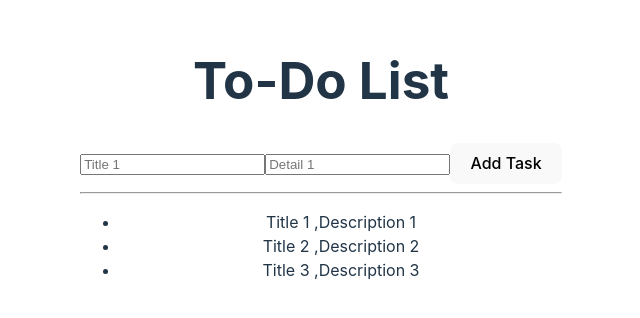
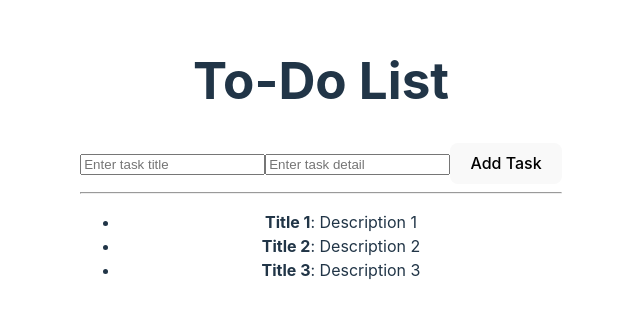
Before and after one commit to bannakonz/to-do-list, a React (Vite) app: page / in a window 1280 px wide. Shown: the part 242-560 px from the top of the page, without its empty margins (319-959 px from the left). Built offline with nearby package versions, Linux system fonts and the light colour scheme.

Commit message:
refactor: improved to-do list

```diff
--- a/src/App.tsx
+++ b/src/App.tsx
@@ -49,12 +49,12 @@ function App() {
         <input
           value={title}
           onChange={handleTitleChange}
-          placeholder="Title 1"
+          placeholder="Enter task title"
         />
         <input
           value={detail}
           onChange={handleDetailChange}
-          placeholder="Detail 1"
+          placeholder="Enter task detail"
         />
         <button onClick={addTodo}>Add Task</button>
         <hr />
@@ -63,7 +63,7 @@ function App() {
             {todos?.map((item, index) => {
               return (
                 <li key={index}>
-                  {item.title} ,{item.detail}
+                  <strong>{item.title}</strong>: {item.detail}
                 </li>
               );
             })}
```
